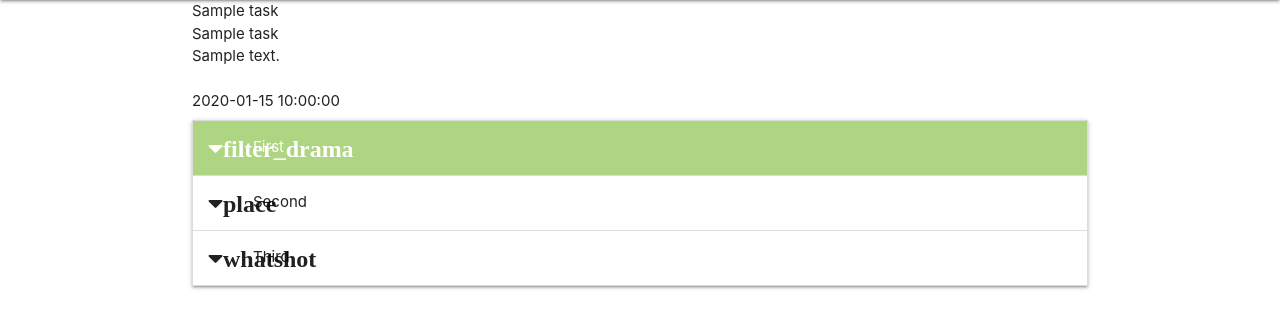
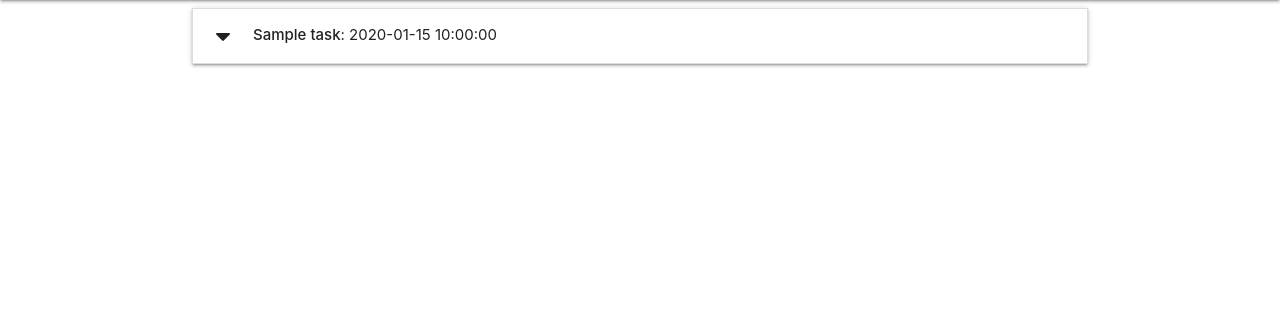
Before and after one commit to alissatroiano/task-manager, a Flask app: page / in a window 1280 px wide. Shown: the part 64-392 px from the top of the page. Run offline with Flask 2, Linux system fonts and the light colour scheme; a database or web service that is not in the repository returns one stand-in record (values such as "Sample title"); some libraries are stand-ins or nearby versions.

Commit message:
Create templtes.html and use template inheritance to apply functionality

```diff
--- a/app.py
+++ b/app.py
@@ -21,7 +21,7 @@ mongo = PyMongo(app)
 @app.route("/")
 @app.route("/get_tasks")
 def get_tasks():
-    tasks = mongo.db.tasks.find()
+    tasks = list(mongo.db.tasks.find())
     return render_template("tasks.html", tasks=tasks)
 
 
@@ -46,6 +46,7 @@ def register():
         session["user"] = request.form.get("username").lower()
         flash("Registration Successful!")
         return redirect(url_for("profile", username=session["user"]))
+
     return render_template("register.html")
 
 
@@ -57,16 +58,16 @@ def login():
             {"username": request.form.get("username").lower()})
 
         if existing_user:
-            # check input matches hashed password
+            # ensure hashed password matches user input
             if check_password_hash(
                     existing_user["password"], request.form.get("password")):
-                session["user"] = request.form.get("username").lower()
-                flash("Welcome, {}".format(request.form.get("username")))
-                return redirect(url_for(
-                    "profile", username=session["user"]))
-
+                        session["user"] = request.form.get("username").lower()
+                        flash("Welcome, {}".format(
+                            request.form.get("username")))
+                        return redirect(url_for(
+                            "profile", username=session["user"]))
             else:
-                # if password is invalid
+                # invalid password match
                 flash("Incorrect Username and/or Password")
                 return redirect(url_for("login"))
 
@@ -80,11 +81,12 @@ def login():
 
 @app.route("/profile/<username>", methods=["GET", "POST"])
 def profile(username):
+    # grab the session user's username from db
     username = mongo.db.users.find_one(
         {"username": session["user"]})["username"]
 
     if session["user"]:
-        return render_template("profile.html", username="username")
+        return render_template("profile.html", username=username)
 
     return redirect(url_for("login"))
 
@@ -92,7 +94,7 @@ def profile(username):
 @app.route("/logout")
 def logout():
     # remove user from session cookie
-    flash("You have been logged out!")
+    flash("You have been logged out")
     session.pop("user")
     return redirect(url_for("login"))
 
--- a/static/js/script.js
+++ b/static/js/script.js
@@ -1,4 +1,5 @@
 $(document).ready(function(){
     $('.sidenav').sidenav();
     $('.collapsible').collapsible();
+    $('.tooltipped').tooltip();
 });
--- a/templates/tasks.html
+++ b/templates/tasks.html
@@ -1,26 +1,21 @@
 {% extends "base.html" %}
 {% block content %}
-    {% for task in tasks %}
-        {{ task.task_name }}<br>
-        {{ task.categor_name }}<br>
-        {{ task.task_description }}<br>
-        {{ task.is_urgent }}<br>
-        {{ task.due_date }}<br>
-    {% endfor %}
 
-    <ul class="collapsible">
-    <li>
-      <div class="collapsible-header white-text light-green lighten-2"><i class="fas fa-caret-down">filter_drama</i>First</div>
-      <div class="collapsible-body"><span>Lorem ipsum dolor sit amet.</span></div>
-    </li>
-    <li>
-      <div class="collapsible-header"><i class="fas fa-caret-down">place</i>Second</div>
-      <div class="collapsible-body"><span>Lorem ipsum dolor sit amet.</span></div>
-    </li>
-    <li>
-      <div class="collapsible-header"><i class="fas fa-caret-down">whatshot</i>Third</div>
-      <div class="collapsible-body"><span>Lorem ipsum dolor sit amet.</span></div>
-    </li>
-  </ul>
-
+<ul class="collapsible">
+	{% for task in tasks %}
+	<li>
+		<div class="collapsible-header">
+			<i class="fas fa-caret-down"></i>
+			<strong>{{ task.task_name }}</strong> : {{ task.due_date }}
+			{% if task.is_urgent == "on" %}
+            <i class="fas fa-exclamation-circle btn tooltipped" data-position="right" data-tooltip="I am a tooltip"></i>
+			{% endif %}
+		</div>
+		<div class="collapsible-body">
+			<strong>{{ task.category_name }}</strong>
+			<p>{{ task.task_description }}</p>
+		</div>
+	</li>
+	{% endfor %}
+</ul>
 {% endblock %}
```
